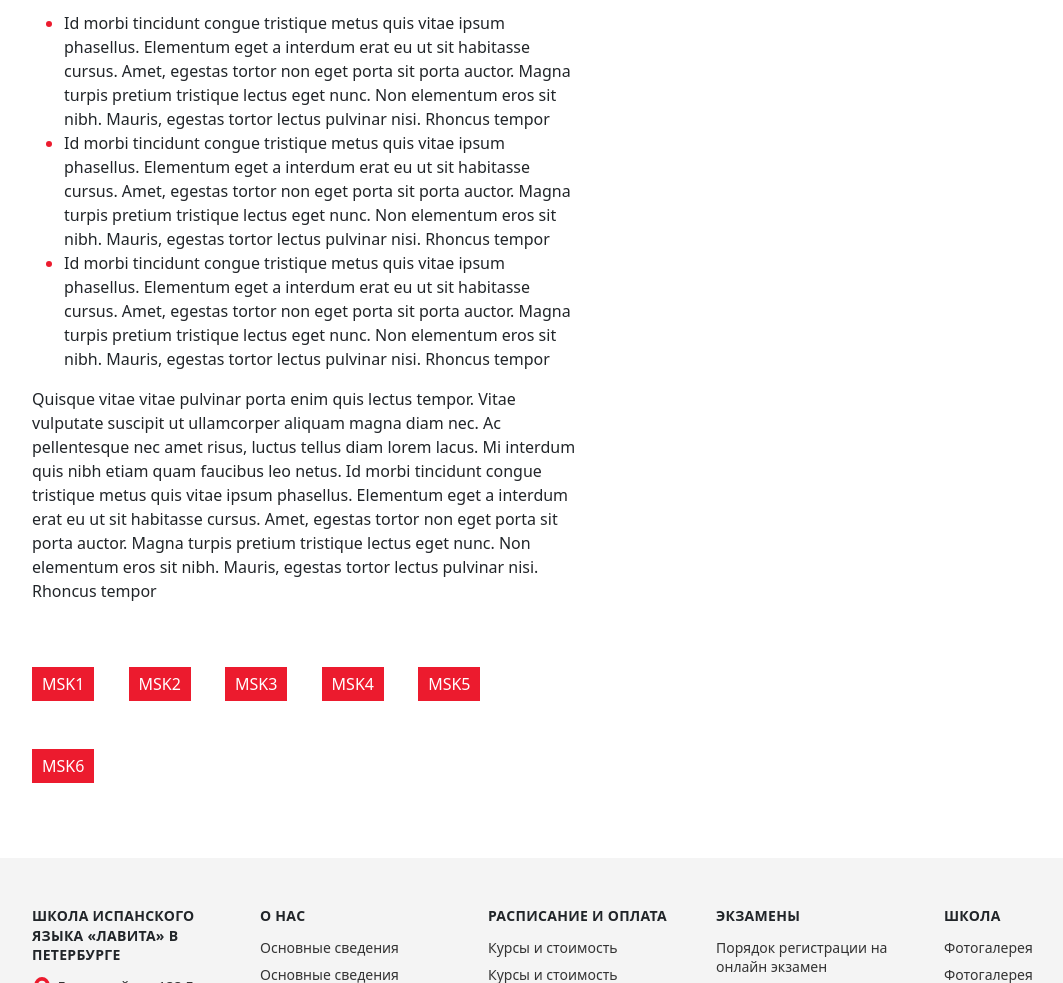
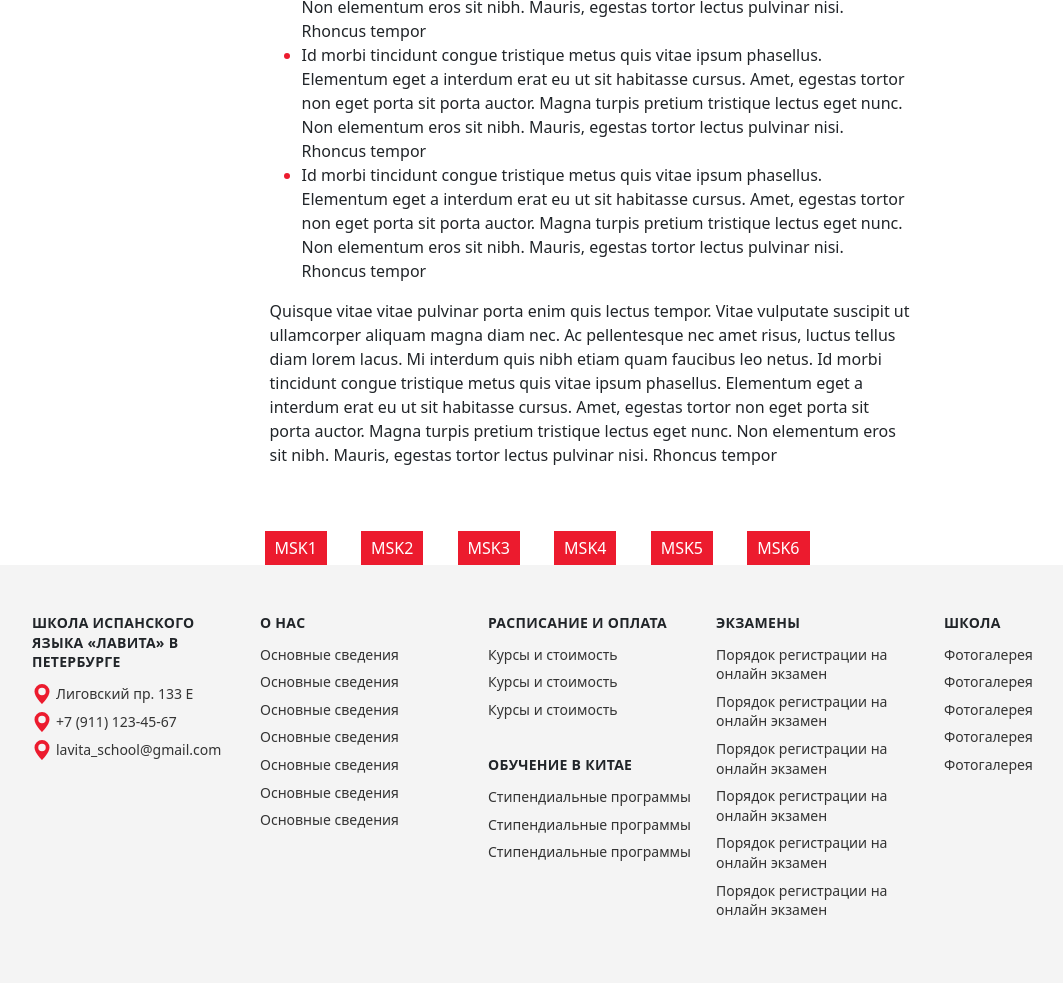
Before and after one commit to Information-agency-Minskaya-Pravda/Employee-training, a plain HTML site: page schedule.html in a window 1280 px wide. Shown: the part 1907-2890 px from the top of the page, without its empty margins (50-1113 px from the left). Drawn offline with nearby package versions, Linux system fonts and the light colour scheme.

Commit message:
centred with mx-auto

```diff
--- a/assets/css/style.css
+++ b/assets/css/style.css
@@ -339,11 +339,8 @@ main {
 }
 
  .schedule__main-section {
-  height: 100%;
   display: flex;
-  align-items: center;
   justify-content: center;
-  margin-bottom: 75px;
 
  }
  .levels__header{
--- a/schedule.html
+++ b/schedule.html
@@ -260,11 +260,11 @@
         </h2>
      </div>
      <!--middle text-->
+     <div class="schedule__main-section">
      <div class="container">
-     <div class="schedule__main-section">
+        <div class="row">
 
-            <div class="row">
-        <div class="col-lg-6 col-md-12 col-sm-12">
+        <div class="col-lg-7 mx-auto">
         <p>
             Lorem accumsan id at vulputate. Praesent ornare velit posuere ut. Et pellentesque dui amet congue a feugiat tristique.
             Pulvinar sociis fermentum ipsum risus viverra. Quis aenean tincidunt mauris at massa.
@@ -276,6 +276,7 @@
     Magna turpis pretium tristique lectus eget nunc. Non elementum eros sit nibh. Mauris, egestas tortor lectus pulvinar nisi. Rhoncus tempor
         </p>
         </div>
+        <div class="col-lg-7 col-md-12 col-sm-12 mx-auto">
         <div>
             <h4 class="levels__header mt-5">
                 Уровни:
@@ -302,8 +303,9 @@
             <li>6 уровень - 120 баллов из 300</li>
         </ul>
         </div>
+      </div>
 
-        <div class="col-lg-6 col-md-12 col-sm-12 mt-5">
+        <div class="col-lg-7 col-md-12 col-sm-12 mt-5 mx-auto">
             <p>
                 Lorem accumsan id at vulputate. Praesent ornare velit posuere ut. Et pellentesque dui amet congue a feugiat tristique.
                 Pulvinar sociis fermentum ipsum risus viverra. Quis aenean tincidunt mauris at massa.
@@ -333,7 +335,7 @@
             </p>
             </div>
             <div class="row">
-            <div class="col-lg-6 col-md-12 col-sm-12">
+            <div class="col-lg-7 col-md-12 col-sm-12 mx-auto">
                 <button class="schedule__buttons mt-5">
                     MSK1
                   </button>
```
